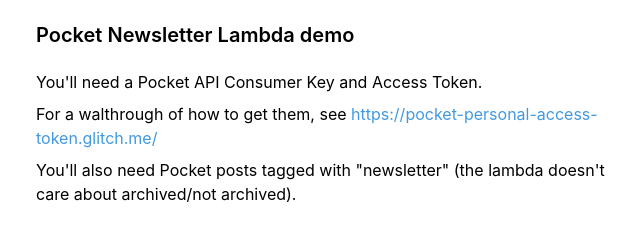
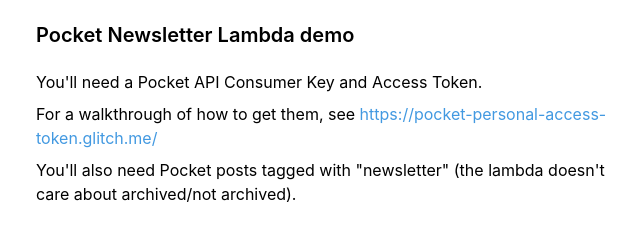
Before and after one commit to HugoDF/pocket-newsletter-lambda, a website: page public/index.html in a window 1280 px wide. Shown: the top 240 px of the page, 316-956 px from the left. Drawn offline with nearby package versions, Linux system fonts and the light colour scheme; files that its build step writes are made by us from their sources.

Commit message:
index: Fix typo (#2)

```diff
--- a/public/index.html
+++ b/public/index.html
@@ -25,7 +25,7 @@
     -->
     <h1 class="font-semibold my-5 text-xl">Pocket Newsletter Lambda demo</h1>
     <p class="mb-2">You'll need a Pocket API Consumer Key and Access Token.</p>
-    <p class="mb-2">For a walthrough of how to get them, see <a class="text-blue-500 hover:text-blue-800" href="https://pocket-personal-access-token.glitch.me/">https://pocket-personal-access-token.glitch.me/</a></p>
+    <p class="mb-2">For a walkthrough of how to get them, see <a class="text-blue-500 hover:text-blue-800" href="https://pocket-personal-access-token.glitch.me/">https://pocket-personal-access-token.glitch.me/</a></p>
     <p class="mb-2">You'll also need Pocket posts tagged with "newsletter" (the lambda doesn't care about archived/not archived).</p>
 
     <div class="mx-auto max-w-xs mt-10">
```
